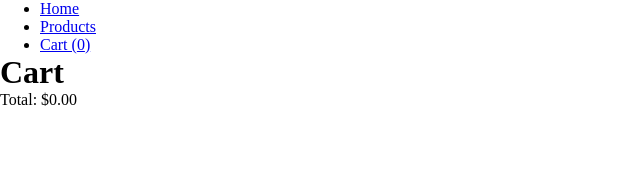
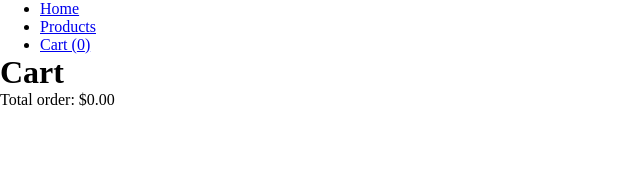
Before and after one commit to a-gracia/shopping-cart, a React (Vite) app: page /cart in a window 1280 px wide. Shown: the top 181 px of the page, without its empty margins (0-640 px from the left). Built offline with nearby package versions, Linux system fonts and the light colour scheme.

Commit message:
fix: cart is now an array

```diff
--- a/src/App.tsx
+++ b/src/App.tsx
@@ -7,26 +7,28 @@ import Cart from "./routes/Cart";
 import { useState } from "react";
 
 const App = () => {
-  const [cartItems, setCartItems] = useState({});
+  const [cartItems, setCartItems] = useState([]);
 
   const addCartItem = (e, id, quantity) => {
-    setCartItems({
-      ...cartItems,
-      [crypto.randomUUID()]: { id: id, quantity: quantity },
-    });
+    if (quantity > 0) {
+      setCartItems([...cartItems, { id: id, quantity: quantity }]);
+    }
   };
 
   const setItemQuantity = (id, quantity) => {
-    setCartItems({
-      ...cartItems,
-      [id]: { ...cartItems[id], quantity: quantity },
-    });
+    const elementIndex = cartItems.findIndex((item) => item.id === id);
+
+    let updatedCartItems = [...cartItems];
+    updatedCartItems[elementIndex] = {
+      ...updatedCartItems[elementIndex],
+      quantity: quantity,
+    };
+
+    setCartItems(updatedCartItems);
   };
 
   const removeCartItem = (id) => {
-    const newItems = { ...cartItems };
-    console.log(id);
-    delete newItems[id];
+    const newItems = cartItems.filter((item) => item.id != id);
     setCartItems(newItems);
   };
 
--- a/src/components/CartItemCard.tsx
+++ b/src/components/CartItemCard.tsx
@@ -1,6 +1,3 @@
-import { useState } from "react";
-import useProductDetails from "../helpers/useProductDetails";
-
 function CartItemCard({
   id,
   quantity,
@@ -19,7 +16,7 @@ function CartItemCard({
           type="number"
           name="quantity"
           id="quantity"
-          min="0"
+          min="1"
           max="10"
           value={quantity}
           onChange={(e) => setItemQuantity(id, e.target.value)}
--- a/src/components/NavBar.tsx
+++ b/src/components/NavBar.tsx
@@ -12,7 +12,7 @@ function NavBar({ cartItems }) {
             <Link to="products">Products</Link>
           </li>
           <li>
-            <Link to="cart">Cart ({Object.keys(cartItems).length})</Link>
+            <Link to="cart">Cart ({cartItems.length})</Link>
           </li>
         </ul>
       </nav>
--- a/src/routes/Cart.tsx
+++ b/src/routes/Cart.tsx
@@ -1,20 +1,18 @@
-import { useParams } from "react-router";
 import CartItemCard from "../components/CartItemCard";
-import useProductDetails from "../helpers/useProductDetails";
 
 const Cart = ({ cartItems, setItemQuantity, catalog, removeCartItem }) => {
   // Generate item cards
-  const itemsDOM = Object.entries(cartItems).map((item) => {
-    const productId = item[1].id;
+  const itemsDOM = cartItems.map((item) => {
+    const productId = item.id;
     const productDetails = catalog.find(
       (catalogItem) => catalogItem.id === productId,
     );
 
     return (
       <CartItemCard
-        key={item[0]}
-        id={item[0]}
-        quantity={item[1].quantity}
+        key={item.id}
+        id={item.id}
+        quantity={item.quantity}
         details={productDetails}
         setItemQuantity={setItemQuantity}
         removeCartItem={removeCartItem}
@@ -23,20 +21,20 @@ const Cart = ({ cartItems, setItemQuantity, catalog, removeCartItem }) => {
   });
 
   // Calculate order total
-  const orderTotal = Object.entries(cartItems).reduce((total, item) => {
-    const productId = item[1].id;
+  const orderTotal = cartItems.reduce((total, item) => {
+    const productId = item.id;
     const productDetails = catalog.find(
       (catalogItem) => catalogItem.id === productId,
     );
     const price = productDetails?.price ?? 0;
 
-    return total + item[1].quantity * price;
+    return total + item.quantity * price;
   }, 0);
 
   return (
     <div>
       <h1>Cart</h1>
-      <p>Total: ${orderTotal.toFixed(2)}</p>
+      <p>Total order: ${orderTotal.toFixed(2)}</p>
       {itemsDOM}
     </div>
   );
```
